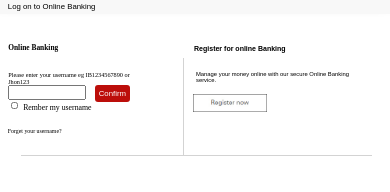
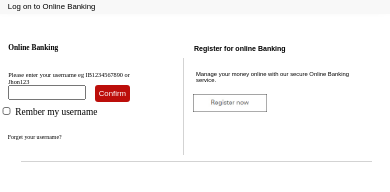
Before and after one commit to mumerabid/newsite.github.io, a plain HTML site: page index.html in a window 390 px wide. Shown: the part 61-253 px from the top of the page. Drawn offline with Linux system fonts and the light colour scheme; files whose address does not match are found by name.

Commit message:
check button fixed

```diff
--- a/index.html
+++ b/index.html
@@ -449,7 +449,9 @@
                 value="Bike"
                 style="height: 2vw"
               />
-              <label for="vehicle1">Rember my username</label>
+              <label for="vehicle1" class="remeber-adj"
+                >Rember my username</label
+              >
             </div>
             <div class="o-o-Forget">
               <a href="">Forget your username?</a>
--- a/index2.css
+++ b/index2.css
@@ -446,4 +446,11 @@
   .button2 {
     width: 50%;
   }
+  .rember-my-name {
+    margin: 1.3vw 0 4vw;
+    font-size: 2.4vw;
+  }
+  /* .remeber-adj {
+    padding-bottom: 5vw;
+  } */
 }
```
